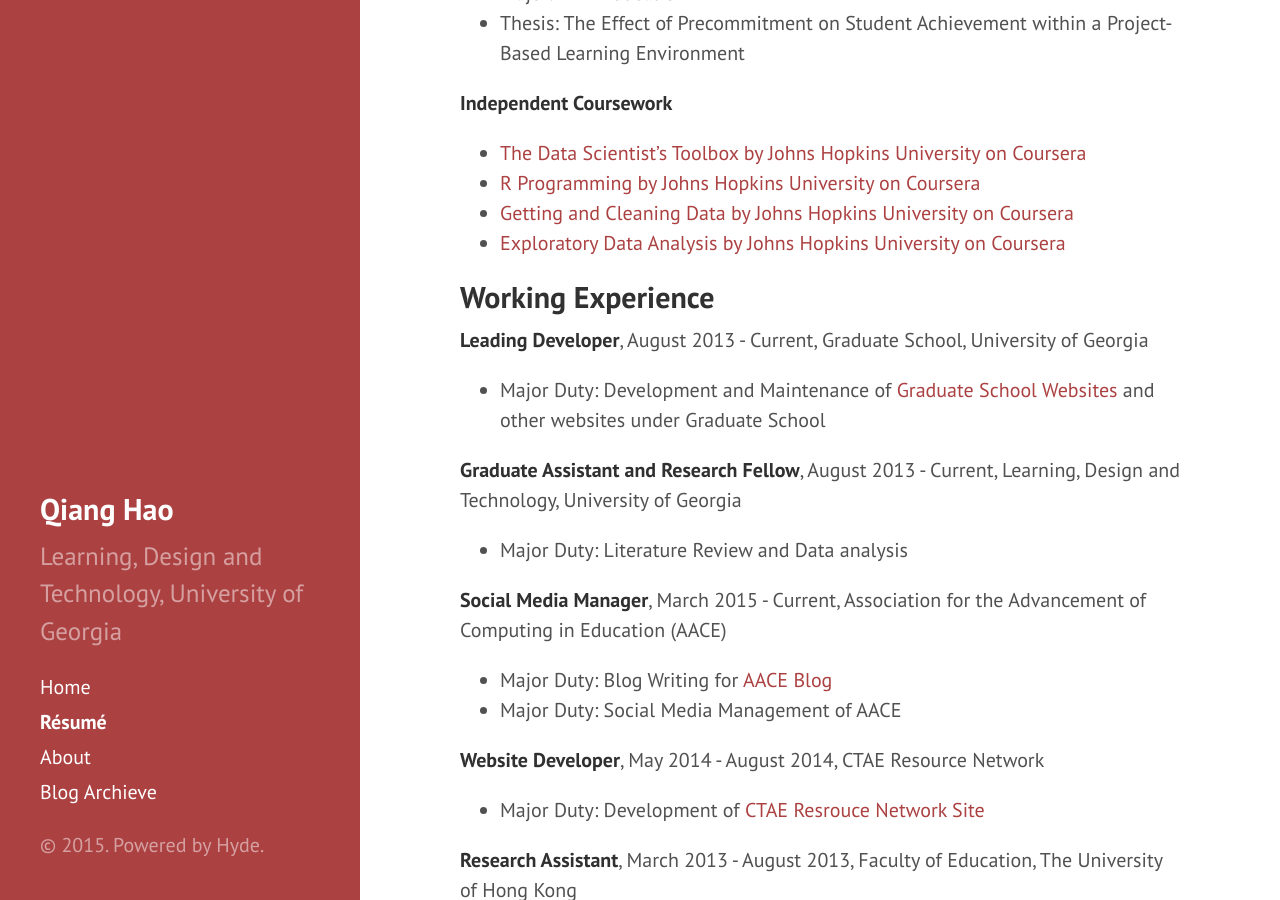
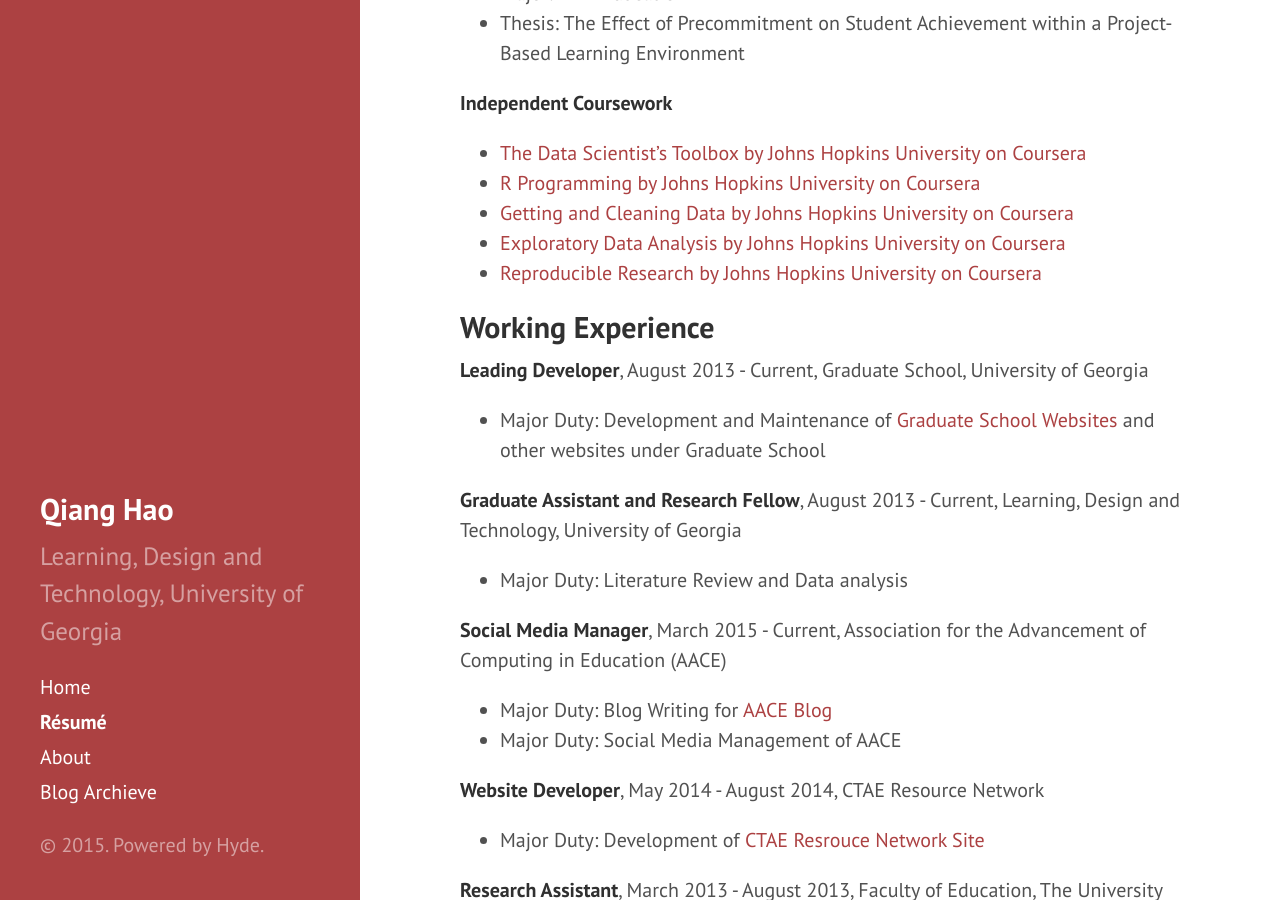
Before and after one commit to Neo-Hao/neo-hao.github.io, a Jekyll site: the page built from Résumé.md, in a window 1280 px wide and 900 px high, scrolled down 430 px. Built offline with Jekyll 4.4.1, drawn with Linux system fonts in a browser that asks for light colours; Markdown is read by kramdown in place of the engine named in the settings.

Commit message:
New certificate

```diff
--- a/Résumé.md
+++ b/Résumé.md
@@ -21,6 +21,7 @@
 * <a href="https://www.coursera.org/account/accomplishments/records/2GmkAKKbKPGmjSJk">R Programming by Johns Hopkins University on Coursera</a>
 * <a href="https://www.coursera.org/account/accomplishments/records/VDjKY56uQvbUbrAj">Getting and Cleaning Data by Johns Hopkins University on Coursera</a>
 * <a href="https://www.coursera.org/account/accomplishments/records/eZ5hayQ8XWvj7H5v">Exploratory Data Analysis by Johns Hopkins University on Coursera</a>
+* <a href="https://www.coursera.org/account/accomplishments/certificate/TBXLVMUMK8">Reproducible Research by Johns Hopkins University on Coursera</a>
 
 ## Working Experience
 
```
